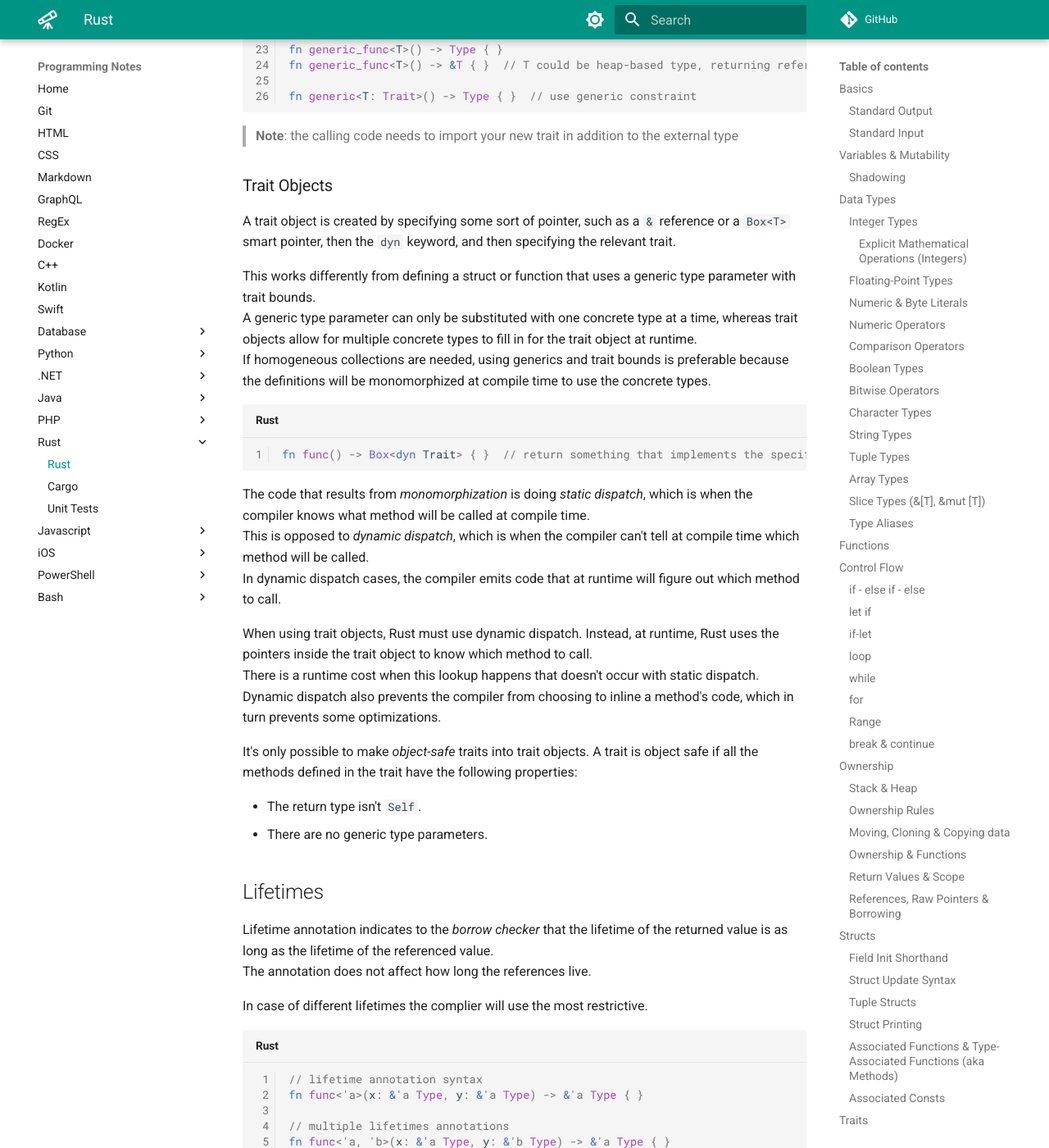
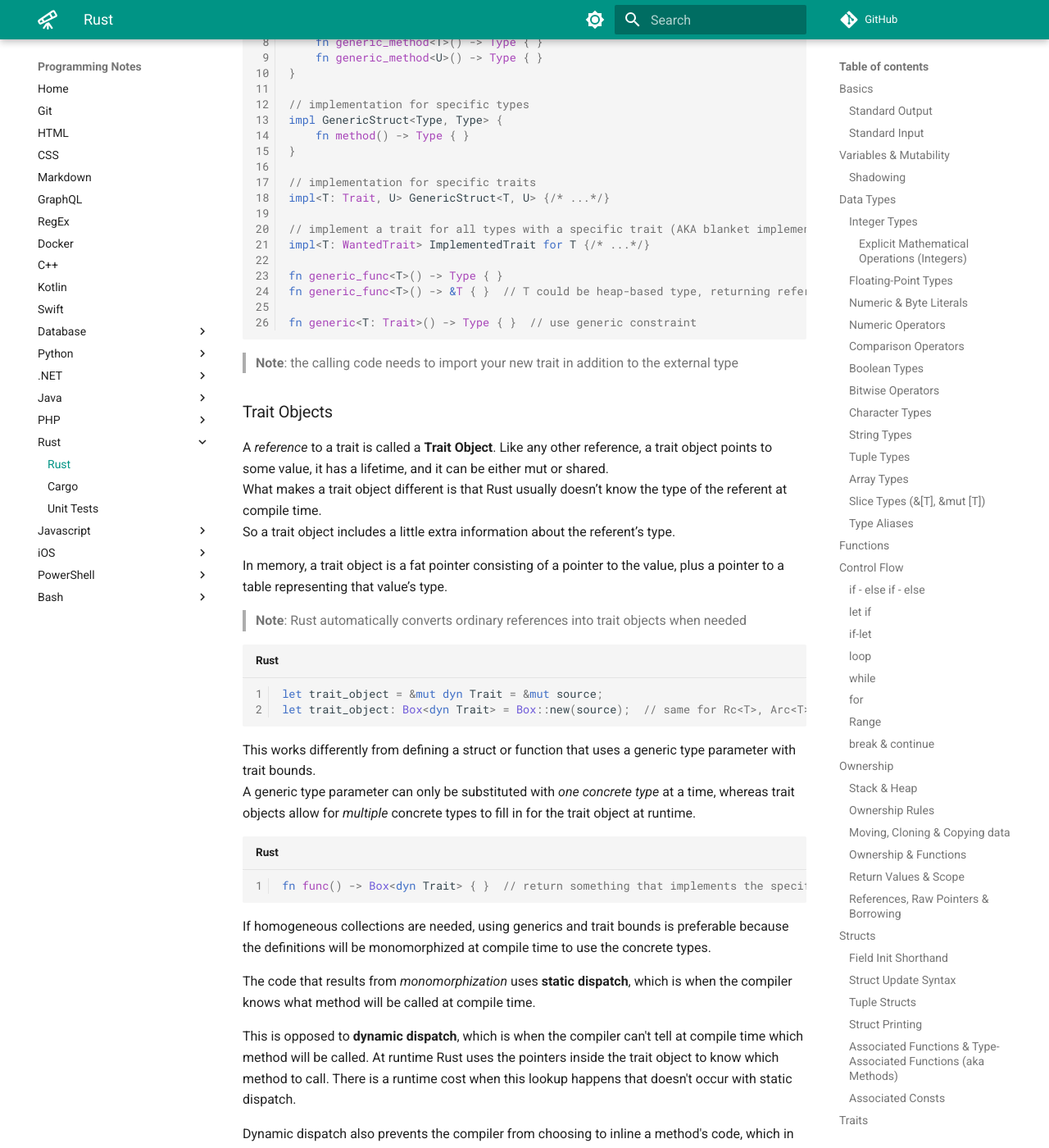
Before and after one commit to m-lamonaca/programming-notes, an MkDocs documentation site: the page built from docs/rust/rust.md, in a window 1280 px wide and 1400 px high, scrolled down 19957 px. Shown: the whole window at 82% size. Built offline with MkDocs 1.6.1 and Material for MkDocs 9.7.7, drawn with Linux system fonts in a browser that asks for light colours; comment, search, counter and statistics services are not loaded; some of the changed text lies outside the part shown.

Commit message:
rust: improve trait notes

````diff
--- a/docs/rust/rust.md
+++ b/docs/rust/rust.md
@@ -688,20 +688,27 @@
     }
 }
 
+trait SubTrait: Trait { }  // must have impl blocks for all super traits
+//same as
+trait SubTrait where Self: Trait
+
 impl Trait for Struct {
     fn method_signature(&self, param: Type) -> Type {
         // specific implementation
     }
 }
-
-// trait as parameter or return
-fn method_signature(param: &impl Trait) -> Type {}
-fn method_signature(param: &(impl TraitOne + TraitTwo) -> Type {}
-
-// method can only return a single type and that type must implement the trait,
-// useful for closures or iterators
-fn method_signature(param: Type) -> impl Trait {}
-```
+```
+
+### Fully Qualified Method Calls
+
+```rs
+value.method();
+Type::method(value);
+Trait::method(value);
+<Type as Trait>::method(value);
+```
+
+> **Note**: fully qualified method calls also works with associated functions
 
 ### Derive Traits
 
@@ -742,8 +749,13 @@
     // implementation
 }
 
-// returned must implement specified trait
+// returned must implement specified trait, retuned type can be only one
+// useful for closures or iterators
 fn generic_return() -> impl RequiredTrait { }
+
+// trait as parameter or return (syntactic sugar for trait bounds)
+fn method_signature(param: &impl Trait) -> Type {}
+fn method_signature(param: &(impl TraitOne + TraitTwo)) -> Type {}
 ```
 
 ### Trait Extensions
@@ -805,22 +817,33 @@
 
 ### Trait Objects
 
-A trait object is created by specifying some sort of pointer, such as a `&` reference or a `Box<T>` smart pointer, then the `dyn` keyword, and then specifying the relevant trait.
+A *reference* to a trait is called a **Trait Object**. Like any other reference, a trait object points to some value, it has a lifetime, and it can be either mut or shared.
+What makes a trait object different is that Rust usually doesn’t know the type of the referent at compile time.
+So a trait object includes a little extra information about the referent’s type.
+
+In memory, a trait object is a fat pointer consisting of a pointer to the value, plus a pointer to a table representing that value’s type.
+
+> **Note**: Rust automatically converts ordinary references into trait objects when needed
+
+```rs
+let trait_object = &mut dyn Trait = &mut source;
+let trait_object: Box<dyn Trait> = Box::new(source);  // same for Rc<T>, Arc<T>, ...
+```
 
 This works differently from defining a struct or function that uses a generic type parameter with trait bounds.
-A generic type parameter can only be substituted with one concrete type at a time, whereas trait objects allow for multiple concrete types to fill in for the trait object at runtime.
+A generic type parameter can only be substituted with *one concrete type* at a time, whereas trait objects allow for *multiple* concrete types to fill in for the trait object at runtime.
+
+```rs
+fn func() -> Box<dyn Trait> { }  // return something that implements the specified trait
+```
+
 If homogeneous collections are needed, using generics and trait bounds is preferable because the definitions will be monomorphized at compile time to use the concrete types.
 
-```rs
-fn func() -> Box<dyn Trait> { }  // return something that implements the specified trait
-```
-
-The code that results from *monomorphization* is doing *static dispatch*, which is when the compiler knows what method will be called at compile time.
-This is opposed to *dynamic dispatch*, which is when the compiler can't tell at compile time which method will be called.
-In dynamic dispatch cases, the compiler emits code that at runtime will figure out which method to call.
-
-When using trait objects, Rust must use dynamic dispatch. Instead, at runtime, Rust uses the pointers inside the trait object to know which method to call.
+The code that results from *monomorphization* uses **static dispatch**, which is when the compiler knows what method will be called at compile time.
+
+This is opposed to **dynamic dispatch**, which is when the compiler can't tell at compile time which method will be called.  At runtime Rust uses the pointers inside the trait object to know which method to call.
 There is a runtime cost when this lookup happens that doesn't occur with static dispatch.
+
 Dynamic dispatch also prevents the compiler from choosing to inline a method's code, which in turn prevents some optimizations.
 
 It's only possible to make *object-safe* traits into trait objects. A trait is object safe if all the methods defined in the trait have the following properties:
````
